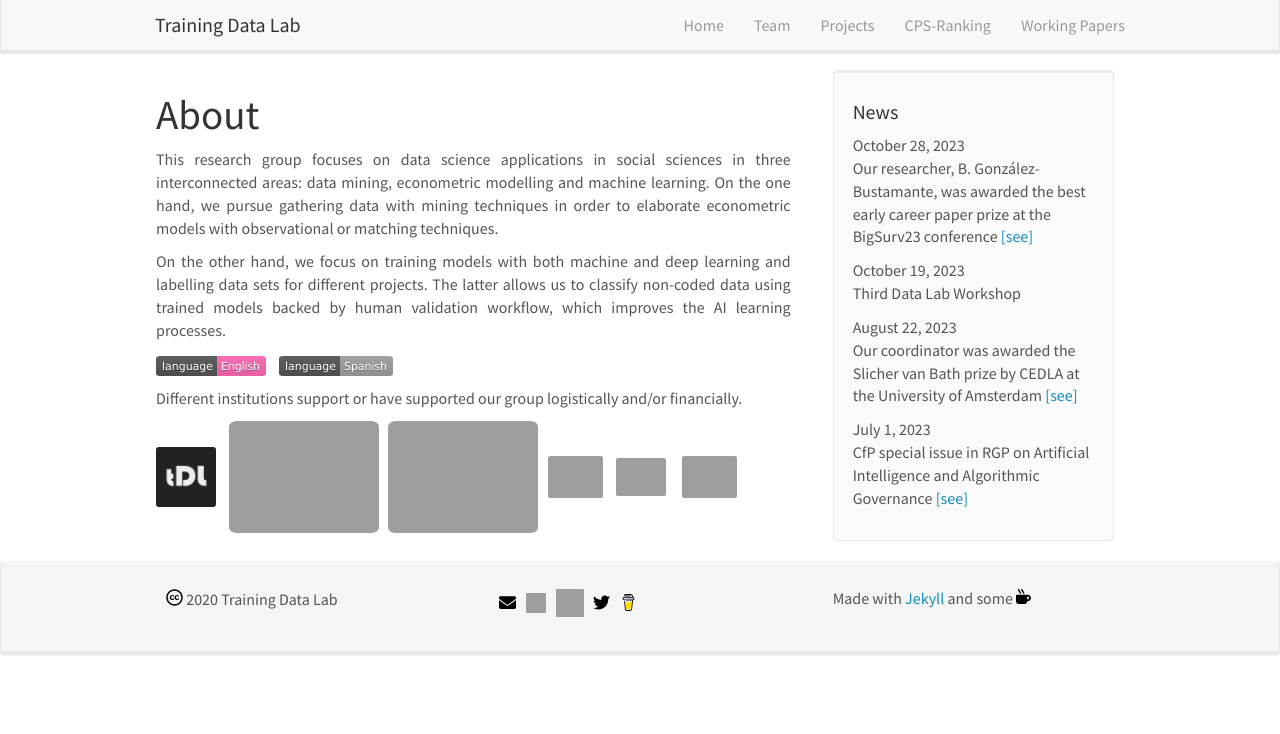
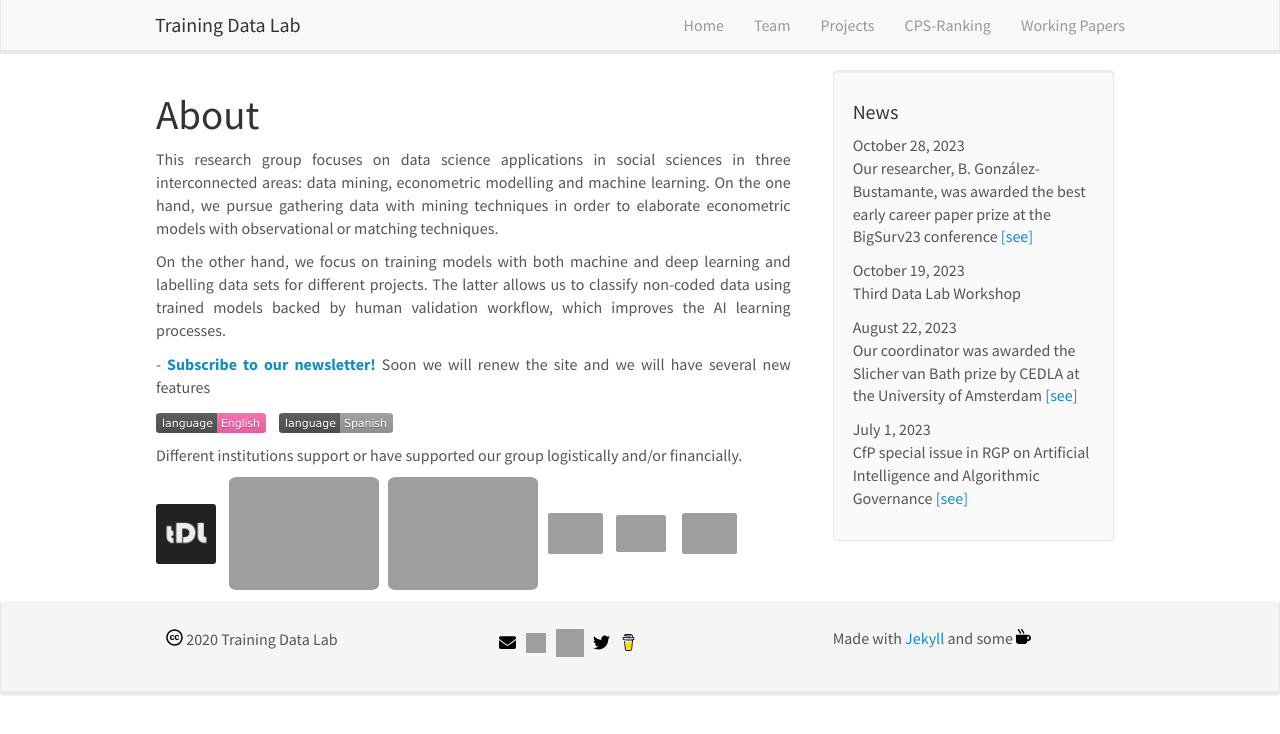
Before and after one commit to training-datalab/old-training-datalab.com, a Jekyll site: the page built from _pages/home.md, in a window 1280 px wide. Shown: the top 734 px of the page. Built offline with Jekyll 4.4.1, drawn with Linux system fonts in a browser that asks for light colours; nearby versions of some CDN libraries.

Commit message:
Update home.md

```diff
--- a/_pages/home.md
+++ b/_pages/home.md
@@ -9,6 +9,8 @@ permalink: /
 <p align="justify">This research group focuses on data science applications in social sciences in three interconnected areas: data mining, econometric modelling and machine learning. On the one hand, we pursue gathering data with mining techniques in order to elaborate econometric models with observational or matching techniques.</p>
 
 <p align="justify">On the other hand, we focus on training models with both machine and deep learning and labelling data sets for different projects. The latter allows us to classify non-coded data using trained models backed by human validation workflow, which improves the AI learning processes.</p>
+
+<p align="justify">- <a href="https://zcmp.eu/e28J" target="_blank">**Subscribe to our newsletter!**</a> Soon we will renew the site and we will have several new features</p>
 
 [![English]({{ site.url }}{{ site.baseurl }}/badges/lang/english.svg)](https://training-datalab.com) &nbsp;&nbsp; [![Spanish]({{ site.url }}{{ site.baseurl }}/badges/lang/spanish_inactive.svg)](https://training-datalab.com/about-spanish)
 
```
